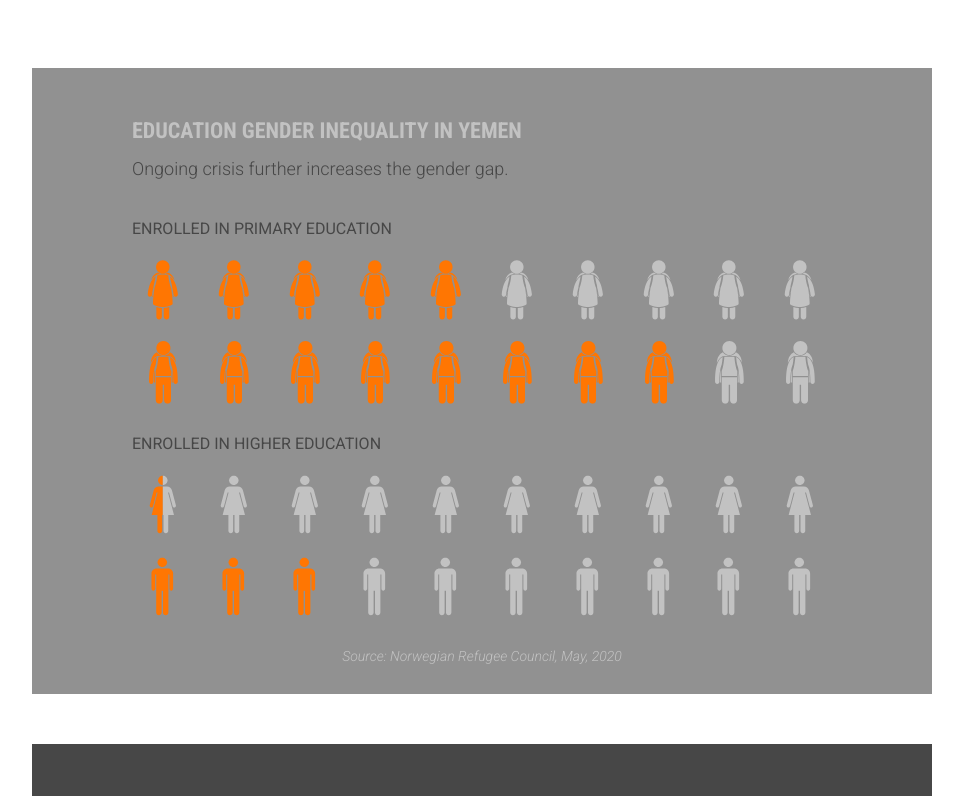
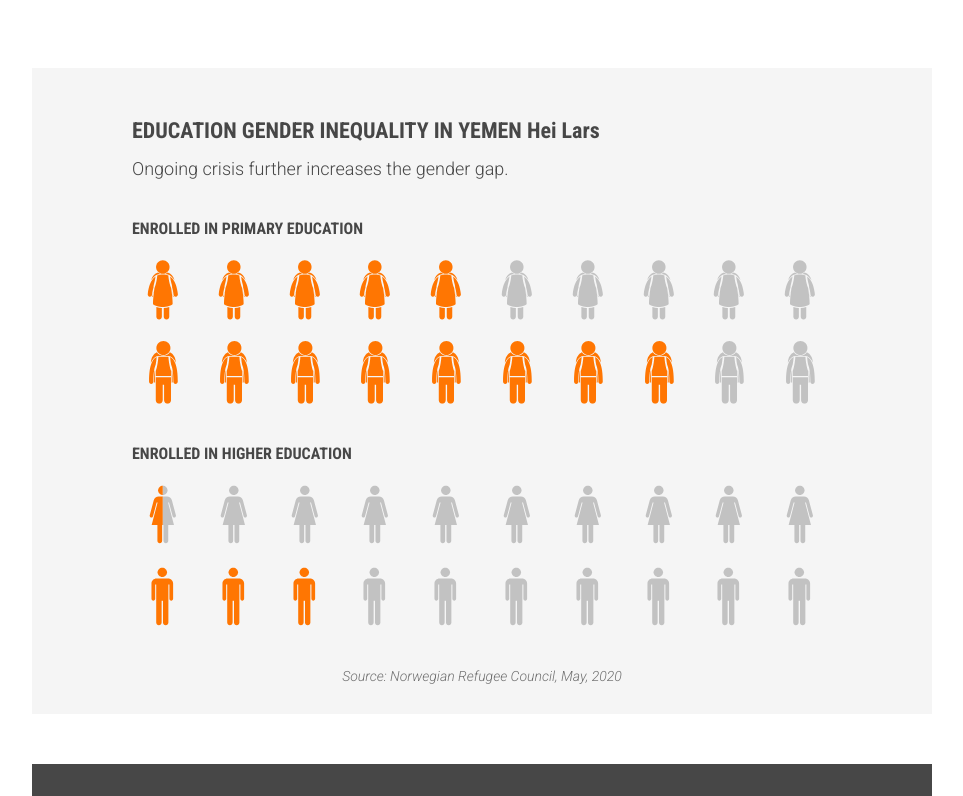
Before and after one commit to ericbolikowski/nrcstat-pictogram-widget-prototype, a React (Create React App) app: page / in a window 1280 px wide. Shown: the top 796 px of the page, without its empty margins (158-1121 px from the left). Built offline with nearby package versions, Linux system fonts and the light colour scheme.

Commit message:
feat: small adjustments

```diff
--- a/src/Widget.scss
+++ b/src/Widget.scss
@@ -1,3 +1,5 @@
+// If subtitle is missing, use 40px spacing between title and first section
+
 .icon-bar {
   display: flex;
   flex-direction: row;
@@ -18,7 +20,7 @@
   .section {
     display: flex;
     flex-direction: column;
-    margin-bottom: 30px;
+    margin-bottom: 40px;
   }
 
   padding-bottom: 30px;
@@ -30,7 +32,7 @@
     font-weight: 300;
   }
   .section-title {
-    font-family: 'Roboto';
+    font-family: 'Roboto Condensed';
   }
   .source {
     font-family: 'Roboto';
@@ -69,6 +71,8 @@
 .container.mobile {
   margin: 30px auto;
   padding-top: 30px;
+  padding-left: 10px;
+  padding-right: 10px;
 
   text-align: center;
 
@@ -108,9 +112,9 @@
   }
 }
 .container.background-light-grey {
-  background-color: #919191;
+  background-color: #f5f5f5;
   .title {
-    color: #c2c2c2;
+    color: #474747;
   }
   .subtitle {
     color: #474747;
@@ -119,7 +123,7 @@
     color: #474747;
   }
   .source {
-    color: #c2c2c2;
+    color: #707070;
   }
 }
 .container.background-dark-grey {
--- a/src/sample-widget-objects.js
+++ b/src/sample-widget-objects.js
@@ -3,7 +3,7 @@ import { DataColor, BackgroundColorKey, Icon } from "./config";
 export const samplePictogramWidgetObjects = [
   /* MULTIPLE SECTIONS (PAGE 2 OF SPEC) */
   {
-    title: "EDUCATION GENDER INEQUALITY IN YEMEN",
+    title: "EDUCATION GENDER INEQUALITY IN YEMEN Hei Lars",
     subtitle: "Ongoing crisis further increases the gender gap.",
     source: "Source: Norwegian Refugee Council, May, 2020",
     backgroundColor: BackgroundColorKey.LightGray,
```
